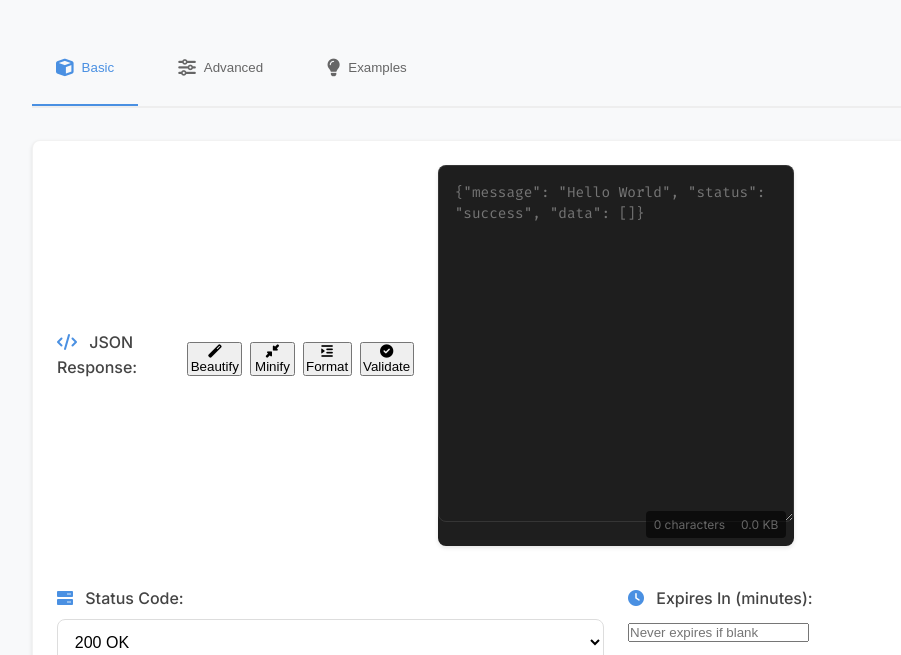
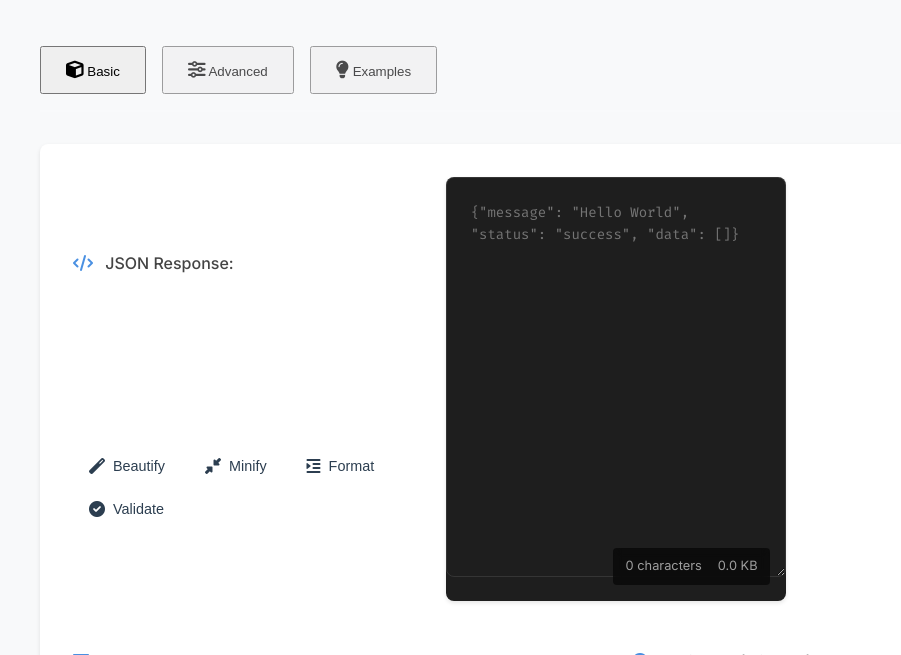
Before and after one commit to saram-aman/MockApiServer, a website: page public/index.html in a window 1280 px wide. Shown: the part 297-952 px from the top of the page, without its empty margins (24-925 px from the left). Drawn offline with nearby package versions, Linux system fonts and the light colour scheme.

Commit message:
Added new changes

```diff
--- a/public/style.css
+++ b/public/style.css
@@ -32,9 +32,9 @@ body {
 }
 
 .container {
-  max-width: 1200px;
+  max-width: 1400px;
   margin: 0 auto;
-  padding: 0 1rem;
+  padding: 0 2rem;
 }
 
 /* Header Styles */
@@ -82,10 +82,11 @@ body {
   background: var(--card-background);
   border-radius: var(--border-radius);
   box-shadow: var(--box-shadow);
-  padding: 1.5rem;
-  margin-bottom: 1.5rem;
+  padding: 2rem;
+  margin-bottom: 2rem;
   transition: var(--transition);
-  border: 1px solid rgba(0, 0, 0, 0.05);
+  border: 1px solid rgba(255, 255, 255, 0.1);
+  width: 100%;
 }
 
 .card:hover {
@@ -192,22 +193,22 @@ textarea {
   display: flex;
   gap: 1rem;
   margin-bottom: 2rem;
-  border-bottom: 2px solid #eee;
+  border-bottom: 2px solid rgba(255, 255, 255, 0.1);
   padding-bottom: 1rem;
+  width: 100%;
+  overflow-x: auto;
+  scrollbar-width: thin;
+  scrollbar-color: var(--primary-color) transparent;
 }
 
 .tab-btn {
-  display: inline-flex;
-  align-items: center;
-  gap: 0.5rem;
   padding: 0.8rem 1.5rem;
-  border: none;
-  background: none;
-  color: #666;
-  cursor: pointer;
-  transition: var(--transition);
-  font-weight: 500;
-  position: relative;
+  white-space: nowrap;
+  opacity: 0.7;
+}
+
+.tab-btn.active {
+  opacity: 1;
 }
 
 .tab-btn i {
@@ -216,21 +217,6 @@ textarea {
 
 .tab-btn:hover {
   color: var(--primary-color);
-}
-
-.tab-btn.active {
-  color: var(--primary-color);
-}
-
-.tab-btn.active::after {
-  content: '';
-  position: absolute;
-  bottom: -1rem;
-  left: 0;
-  width: 100%;
-  height: 2px;
-  background-color: var(--primary-color);
-  animation: slideIn 0.3s ease;
 }
 
 .tab-content {
@@ -247,13 +233,15 @@ textarea {
 /* Form Styles */
 .form-row {
   display: grid;
-  grid-template-columns: repeat(auto-fit, minmax(250px, 1fr));
-  gap: 1.5rem;
-  margin-bottom: 1.5rem;
+  grid-template-columns: repeat(auto-fit, minmax(300px, 1fr));
+  gap: 2rem;
+  margin-bottom: 2rem;
+  width: 100%;
 }
 
 .form-col {
   position: relative;
+  width: 100%;
 }
 
 label {
@@ -293,12 +281,15 @@ label i {
   display: flex;
   justify-content: space-between;
   align-items: center;
-  margin-bottom: 0.5rem;
+  margin-bottom: 1rem;
+  flex-wrap: wrap;
+  gap: 1rem;
 }
 
 .json-editor-actions {
   display: flex;
   gap: 0.5rem;
+  flex-wrap: wrap;
 }
 
 .editor-wrapper {
@@ -307,38 +298,43 @@ label i {
   border-radius: var(--border-radius);
   background-color: var(--editor-bg);
   box-shadow: var(--box-shadow);
+  min-height: 400px;
+  width: 100%;
 }
 
 #exampleResponse {
   width: 100%;
-  min-height: 300px;
-  padding: 1rem;
+  min-height: 400px;
+  padding: 1.5rem;
   font-family: 'Fira Code', monospace;
-  font-size: 0.9rem;
-  line-height: 1.5;
+  font-size: 14px;
+  line-height: 1.6;
   color: var(--editor-text);
   background-color: transparent;
   border: 1px solid rgba(255, 255, 255, 0.1);
   border-radius: var(--border-radius);
   resize: vertical;
+  tab-size: 2;
 }
 
 #exampleResponse:focus {
   outline: none;
   border-color: var(--primary-color);
+  box-shadow: 0 0 0 2px rgba(74, 144, 226, 0.2);
 }
 
 .editor-info {
   position: absolute;
-  bottom: 0.5rem;
-  right: 0.5rem;
+  bottom: 1rem;
+  right: 1rem;
   display: flex;
   gap: 1rem;
-  font-size: 0.75rem;
-  color: #666;
+  font-size: 0.8rem;
+  color: rgba(255, 255, 255, 0.6);
   background-color: rgba(0, 0, 0, 0.6);
-  padding: 0.25rem 0.5rem;
+  padding: 0.5rem 0.8rem;
   border-radius: 4px;
+  backdrop-filter: blur(4px);
 }
 
 /* Example Card Styles */
@@ -574,23 +570,23 @@ code {
   }
 
   .card {
-    background-color: var(--card-background);
+    background-color: rgba(255, 255, 255, 0.05);
     border-color: rgba(255, 255, 255, 0.1);
   }
 
   .input, select, textarea {
-    background-color: #333;
-    border-color: #444;
+    background-color: rgba(0, 0, 0, 0.2);
+    border-color: rgba(255, 255, 255, 0.1);
     color: var(--text-color);
   }
 
   .tool-btn {
-    background-color: rgba(0, 0, 0, 0.2);
-    color: #ddd;
+    background-color: rgba(255, 255, 255, 0.1);
+    color: rgba(255, 255, 255, 0.9);
   }
 
   .copy-input {
-    background-color: #333;
+    background-color: rgba(0, 0, 0, 0.2);
     color: var(--text-color);
   }
 
@@ -781,3 +777,123 @@ kbd {
     transform: scale(1);
   }
 }
+
+/* Improve tool buttons */
+.tool-btn {
+  padding: 0.6rem 1rem;
+  border: none;
+  border-radius: var(--border-radius);
+  background-color: rgba(255, 255, 255, 0.1);
+  color: var(--text-color);
+  cursor: pointer;
+  transition: var(--transition);
+  display: inline-flex;
+  align-items: center;
+  gap: 0.5rem;
+  font-size: 0.9rem;
+  font-weight: 500;
+  white-space: nowrap;
+}
+
+.tool-btn:hover {
+  background-color: var(--primary-color);
+  color: white;
+  transform: translateY(-1px);
+}
+
+.tool-btn i {
+  font-size: 1rem;
+}
+
+/* Improve form layout */
+.form-row {
+  display: grid;
+  grid-template-columns: repeat(auto-fit, minmax(300px, 1fr));
+  gap: 2rem;
+  margin-bottom: 2rem;
+  width: 100%;
+}
+
+.form-col {
+  position: relative;
+  width: 100%;
+}
+
+/* Improve select and input styles */
+select, input[type="number"] {
+  width: 100%;
+  padding: 0.8rem 1rem;
+  border: 1px solid rgba(255, 255, 255, 0.1);
+  border-radius: var(--border-radius);
+  background-color: var(--editor-bg);
+  color: var(--text-color);
+  font-size: 1rem;
+  transition: var(--transition);
+}
+
+select:focus, input[type="number"]:focus {
+  outline: none;
+  border-color: var(--primary-color);
+  box-shadow: 0 0 0 2px rgba(74, 144, 226, 0.2);
+}
+
+/* Add custom scrollbar for the JSON editor */
+#exampleResponse::-webkit-scrollbar {
+  width: 8px;
+  height: 8px;
+}
+
+#exampleResponse::-webkit-scrollbar-track {
+  background: rgba(255, 255, 255, 0.1);
+  border-radius: 4px;
+}
+
+#exampleResponse::-webkit-scrollbar-thumb {
+  background: var(--primary-color);
+  border-radius: 4px;
+}
+
+#exampleResponse::-webkit-scrollbar-thumb:hover {
+  background: #357abd;
+}
+
+/* Improve responsiveness */
+@media (max-width: 768px) {
+  .container {
+    padding: 0 1rem;
+  }
+
+  .card {
+    padding: 1.5rem;
+  }
+
+  .json-editor-header {
+    flex-direction: column;
+    align-items: flex-start;
+  }
+
+  .json-editor-actions {
+    width: 100%;
+    justify-content: flex-start;
+  }
+
+  .tool-btn {
+    flex: 1;
+    justify-content: center;
+  }
+
+  #exampleResponse {
+    font-size: 13px;
+    padding: 1rem;
+  }
+
+  .form-row {
+    grid-template-columns: 1fr;
+    gap: 1rem;
+  }
+}
+
+/* Add smooth transition for the editor height */
+#exampleResponse {
+  transition: height 0.2s ease;
+}
```
